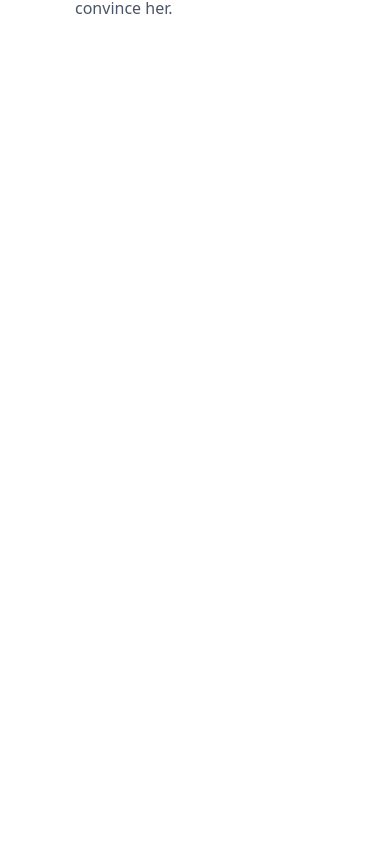
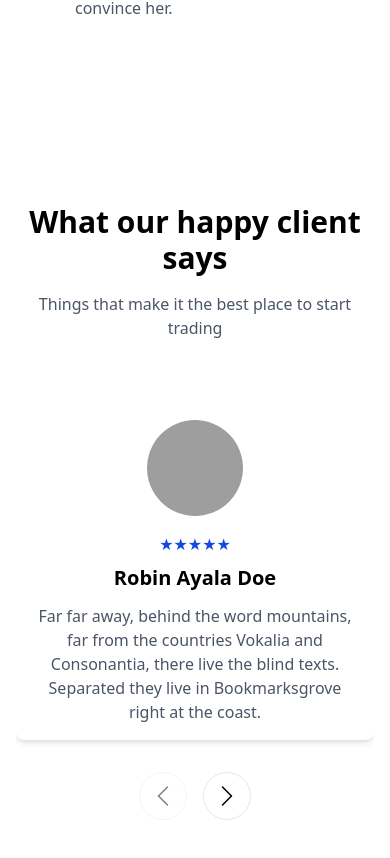
Before and after one commit to Aldofariz/company-profile-web, a React (Vite) app: page / in a window 390 px wide. Shown: the part 6952-7810 px from the top of the page. Before the commit the page ends 7092 px from the top, so only its background shows below. Built offline with nearby package versions, Linux system fonts and the light colour scheme; grey boxes are pictures that could not be loaded.

Commit message:
feat: Testimonial Section

```diff
--- a/package.json
+++ b/package.json
@@ -14,6 +14,7 @@
     "react": "^19.1.0",
     "react-dom": "^19.1.0",
     "react-icons": "^5.5.0",
+    "swiper": "^11.2.8",
     "tailwindcss": "^4.1.8"
   },
   "devDependencies": {
--- a/src/App.css
+++ b/src/App.css
@@ -10,3 +10,28 @@
         transform: translateX(-50%)
     }
 }
+
+.testimonials-swiper{
+    padding: 20px 0;
+
+}
+
+.testimonials-swiper .swiper-slide{
+    height: auto;
+}
+
+/* hide default swiper button navigation */
+.testimonials-swiper .swiper-slide-next::after,
+.testimonials-swiper .swiper-slide-prev::after {
+    display: none;
+}
+
+.swiper-slide-next, .swiper-slide-prev {
+    display: none;
+}
+
+.swiper-button-next-custom.swiper-button-disabled,
+.swiper-button-prev-custom.swiper-button-disabled{
+    opacity: 0.5;
+    cursor: not-allowed;
+}
--- a/src/App.jsx
+++ b/src/App.jsx
@@ -8,6 +8,7 @@ import PricingSection from './components/PricingSection'
 import PurposeSection from './components/PurposeSection'
 import ScheduleSection from './components/ScheduleSection'
 import ServicesSection from './components/ServicesSection'
+import TestimonialSection from './components/TestimonialSection'
 
 function App() {
   return (
@@ -26,6 +27,7 @@ function App() {
       <MonitorSection/>
       <PricingSection/>
       <ServicesSection/>
+      <TestimonialSection/>
 
       </div>
     </main>
--- /dev/null
+++ b/src/components/TestimonialSection.jsx
@@ -0,0 +1,127 @@
+import React from "react";
+import { Swiper, SwiperSlide } from 'swiper/react';
+
+// Import Swiper styles
+import 'swiper/css';
+import 'swiper/css/navigation';
+import { Navigation } from "swiper/modules";
+import { BsChevronLeft, BsChevronRight } from "react-icons/bs";
+
+const testimonials = [
+    {
+      id: 1,
+      name: "Robin Ayala Doe",
+      image: "https://randomuser.me/api/portraits/men/77.jpg",
+      text: "Far far away, behind the word mountains, far from the countries Vokalia and Consonantia, there live the blind texts. Separated they live in Bookmarksgrove right at the coast.",
+    },
+    {
+      id: 2,
+      name: "John De marli",
+      image: "https://randomuser.me/api/portraits/women/90.jpg",
+      text: "Far far away, behind the word mountains, far from the countries Vokalia and Consonantia, there live the blind texts. Separated they live in Bookmarksgrove.",
+    },
+    {
+      id: 3,
+      name: "Rowhan Smith",
+      image: "https://randomuser.me/api/portraits/men/90.jpg",
+      text: "When she reached the first hills of the Mountains, she had a last view back on the of her hometown Bookmarksgrove, the headline.",
+    },
+    {
+      id: 4,
+      name: "Sarah Johnson",
+      image: "https://randomuser.me/api/portraits/women/45.jpg",
+      text: "The customer service has been exceptional. They went above and beyond to help me solve my problems and were always available when I needed them.",
+    },
+    {
+      id: 5,
+      name: "Michael Chen",
+      image: "https://randomuser.me/api/portraits/men/32.jpg",
+      text: "I've been using their services for over a year now and couldn't be happier. The platform is intuitive and the features are exactly what I needed for my business.",
+    },
+    {
+      id: 6,
+      name: "Emma Wilson",
+      image: "https://randomuser.me/api/portraits/women/28.jpg",
+      text: "What impressed me most was how quickly they responded to my requests. The team is professional, knowledgeable, and truly cares about their customers' success.",
+    },
+
+];
+
+
+const TestimonialSection = () => {
+    return (
+        <section className="py-16 px-4 max-w-7xl mx-auto">
+            <div className="text-center mb-12">
+                <h2 className="text-3xl font-bold md:text-4xl mb-4">What our happy client says</h2>
+                <p className="text-gray-600">Things that make it the best place to start trading</p>
+            </div>
+
+            {/* Testimonial Card */}
+            <div className="relative">
+            {/* Swipers Card */}
+            <Swiper
+                navigation={
+                        {
+                            nextEl: '.swiper-button-next-custom',
+                            prevEl: '.swiper-button-prev-custom',
+                        }
+                    }
+                        slidesPerView={1}
+                        spaceBetween={30}
+                        pagination={{
+                        clickable: true,
+                    }}
+                    breakpoints={{
+                    0: {
+                    slidesPerView: 1,
+                    },
+                    768: {
+                    slidesPerView: 2,
+                    },
+                    1024: {
+                    slidesPerView: 3,
+                    },
+                    }}
+                modules={[Navigation]}
+                className="testimonials-swiper md:mb-12"
+                >
+                {
+                  testimonials.map((testimonial, index) => (
+                    <SwiperSlide key={index} className="h-full md:py-12 py-4">
+                      <div className="text-center bg-white p-4 rounded-lg shadow-md h-full flex flex-col">
+                        <div className="w-24 h-24 mx-auto mb-4">
+                          <img src={testimonial.image} alt="" className="w-full h-full object-cover rounded-full "/>
+                        </div>
+
+                        <div className="flex justify-center mb-2">
+                            {[...Array(5)].map((_, starIndex) => (
+                              <span className="text-blue-700">★</span>
+                            ))}
+                        </div>
+                        <h3 className=" text-xl font-semibold mb-3">{testimonial.name}</h3>
+                        <p className="text-gray-600">{testimonial.text}</p>
+                      </div>
+                    </SwiperSlide>
+                  ))
+                }
+
+            </Swiper>
+
+                <div className="flex justify-center gap-4 md:mt-8 mt-4">
+                  <button className="swiper-button-prev-custom w-12 h-12 rounded-full flex border border-gray-200 items-center justify-center hover:bg-blue-500 hover:text-white transition-all duration-200 cursor-pointer ">
+                    <BsChevronLeft className="size-6"/>
+                  </button>
+                  <button className="swiper-button-next-custom w-12 h-12 rounded-full flex border border-gray-200 items-center justify-center hover:bg-blue-500 hover:text-white transition-all duration-200 cursor-pointer ">
+                    <BsChevronRight className="size-6"/>
+                  </button>
+                </div>
+
+
+
+            </div>
+        </section>
+    )
+}
+
+
+export default TestimonialSection
```
Also changed, not shown: 1 other file (tests, documents, lock files or other folders).
